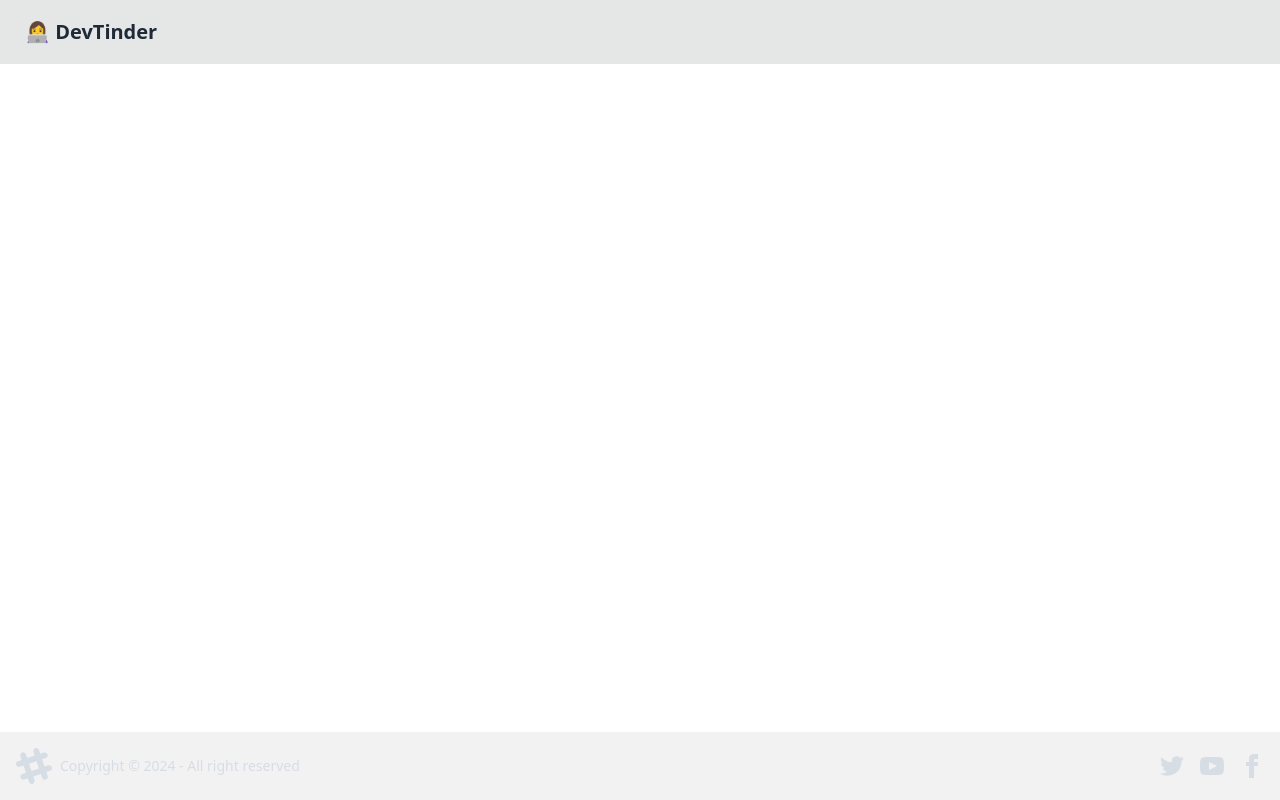
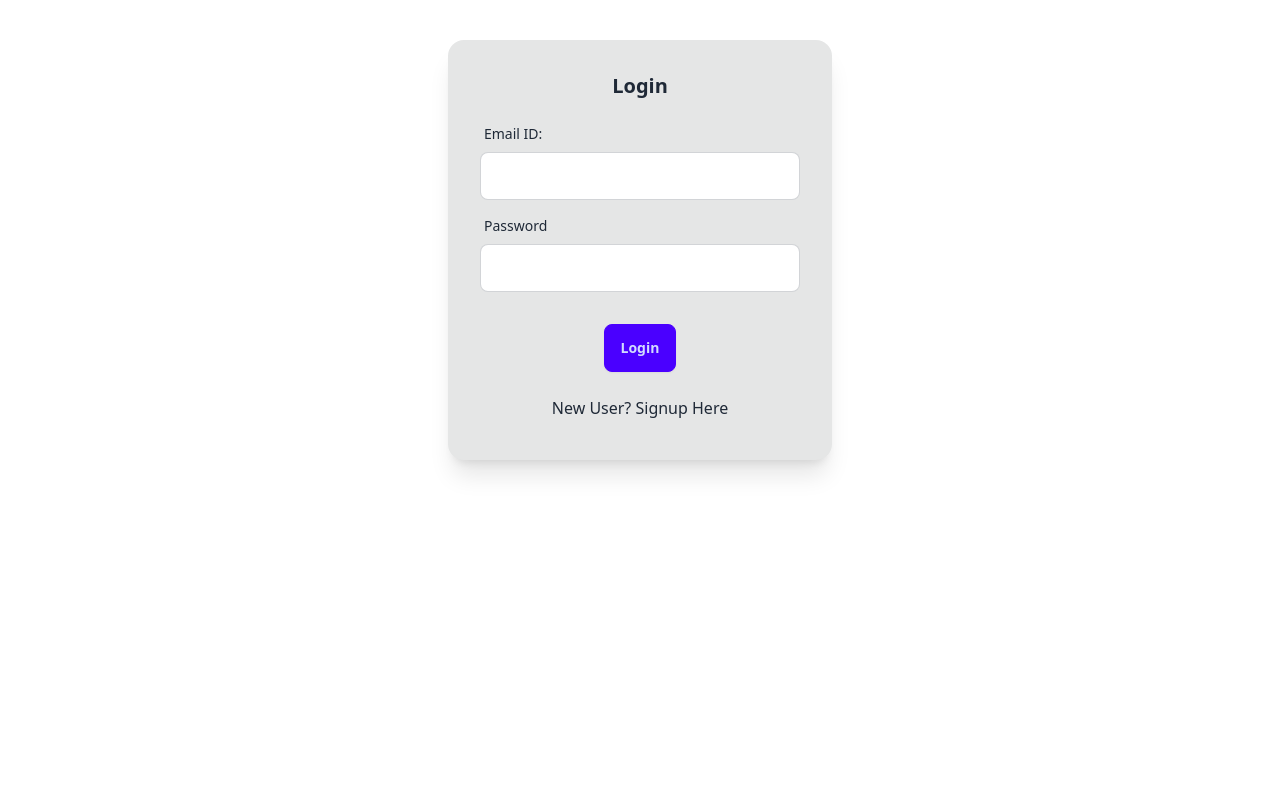
Before and after one commit to DevanshRimza/devTinder-web, a React (Vite) app: page / in a window 1280 px wide. Built offline with nearby package versions, Linux system fonts and the light colour scheme; no server answers.

Commit message:
route fix

```diff
--- a/src/App.jsx
+++ b/src/App.jsx
@@ -14,9 +14,12 @@
       <Provider store={appStore}>
         <BrowserRouter basename="/">
           <Routes>
+          <Route path="/" element={<Login />} />
             <Route path="/" element={<Body />}>
               <Route path="/" element={<Feed />} />
-              <Route path="/login" element={<Login />} />
+
+
+              {/* <Route path="/login" element={<Login />} /> */}
               <Route path="/profile" element={<Profile />} />
               <Route path="/connections" element={<Connections />} />
               <Route path="/requests" element={<Requests />} />
```
